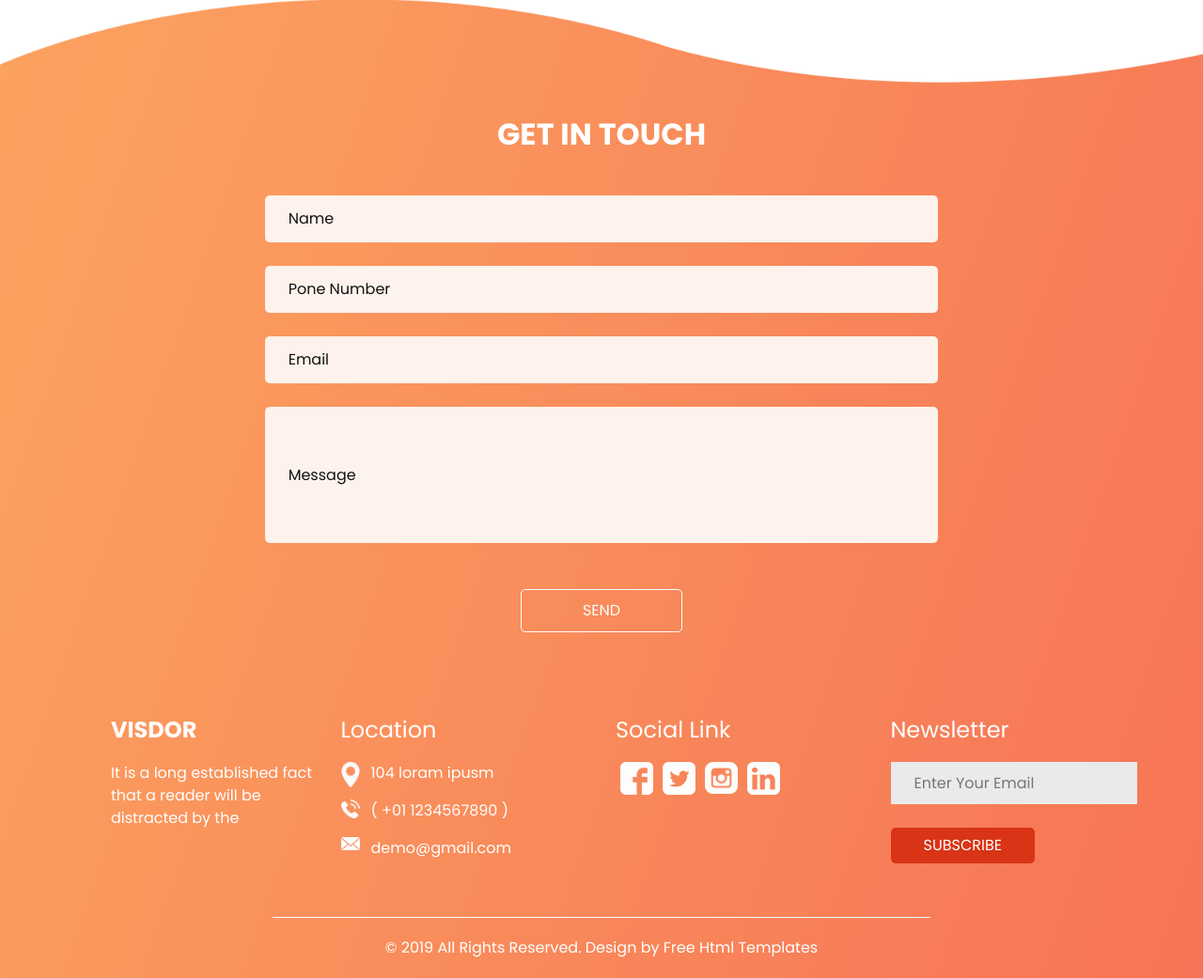
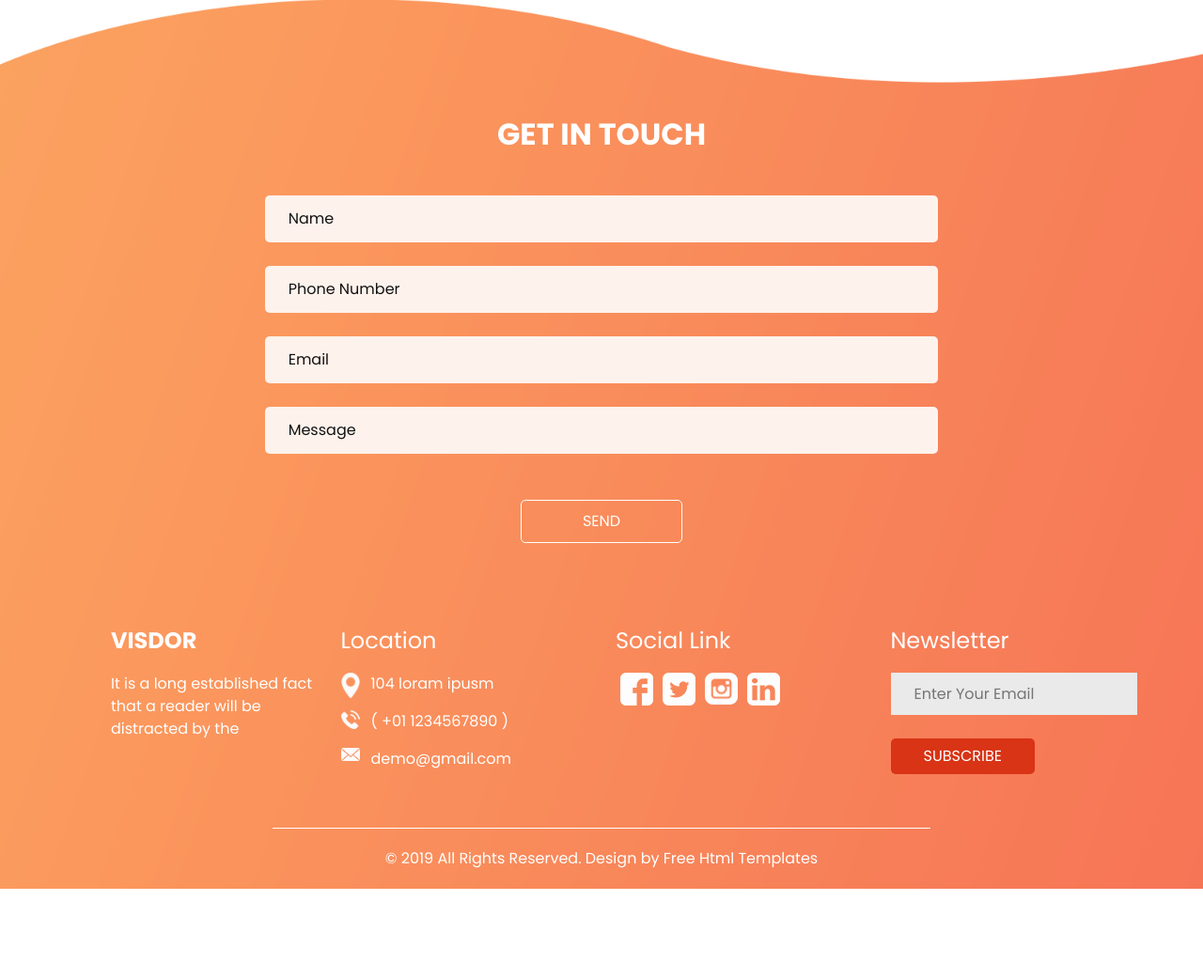
Before and after one commit to fs-ilhankara/Django-Html_teplates, a Django app: page / in a window 1280 px wide. Shown: the part 3097-4138 px from the top of the page at 94% size. After the commit the page ends 4043 px from the top, so only its background shows below. Run offline with Django 3.2, Linux system fonts and the light colour scheme; tables that the repository leaves empty hold one stand-in row (values such as "Sample post"); one stand-in notice (Sample message) is shown; some libraries are stand-ins or nearby versions; some web fonts are replaced.

Commit message:
messages

```diff
--- a/home/forms.py
+++ b/home/forms.py
@@ -0,0 +1,13 @@
+from django import forms
+from .models import Contact
+
+class ContactForm(forms.ModelForm):
+    class Meta:
+        model = Contact
+        fields = '__all__'
+        widgets = {
+            'name' : forms.TextInput(attrs={'placeholder':'Name'}),
+            'phone_number' : forms.TextInput(attrs={'placeholder':'Phone Number'}),
+            'email' : forms.EmailInput(attrs={'placeholder':'Email'}),
+            'message' : forms.TextInput(attrs={'placeholder':'Message'}),
+        }
--- a/home/templates/home/index.html
+++ b/home/templates/home/index.html
@@ -6,6 +6,13 @@
 
 
     <!-- slider section -->
+    {% if messages %}
+      <ul class="messages">
+    {% for message in messages %}
+      <li{% if message.tags %} class="{{ message.tags }}"{% endif %}>{{ message }}</li>
+    {% endfor %}
+      </ul>
+{% endif %}
     <section class=" slider_section position-relative">
       <div id="Customcarousel1" class="carousel slide" data-ride="carousel">
         <div class="carousel-inner">
@@ -320,18 +327,19 @@
                 Get In Touch
               </h2>
             </div>
-            <form action="">
+            <form action="" method="post">
+              {% csrf_token %}
               <div>
-                <input type="text" placeholder="Name" />
+                {{ form.name}}
               </div>
               <div>
-                <input type="text" placeholder="Pone Number" />
+                {{ form.phone_number}}
               </div>
               <div>
-                <input type="email" placeholder="Email" />
+                {{ form.email}}
               </div>
               <div>
-                <input type="text" class="message-box" placeholder="Message" />
+                {{ form.message}}
               </div>
               <div class="d-flex  mt-4 ">
                 <button>
--- a/home/views.py
+++ b/home/views.py
@@ -1,5 +1,7 @@
-from django.shortcuts import  render
+from django.shortcuts import  render, redirect
 from django.http import HttpResponse
+from .forms import ContactForm
+from django.contrib import messages
 
 
 
@@ -8,7 +10,21 @@ from django.http import HttpResponse
 # Create your views here.
 
 def home(request):
-    return render(request, 'home/index.html')
+
+    if request.method == 'POST':
+        form = ContactForm(request.POST)
+        if form.is_valid():
+            form.save()
+            messages.success(request, 'Form has been sent')
+            return redirect('home')
+    else:
+        form = ContactForm()
+
+    context = {
+        'form': form
+    }
+
+    return render(request, 'home/index.html', context)
 
 def about(request):
     return render(request, 'home/about.html')
```
